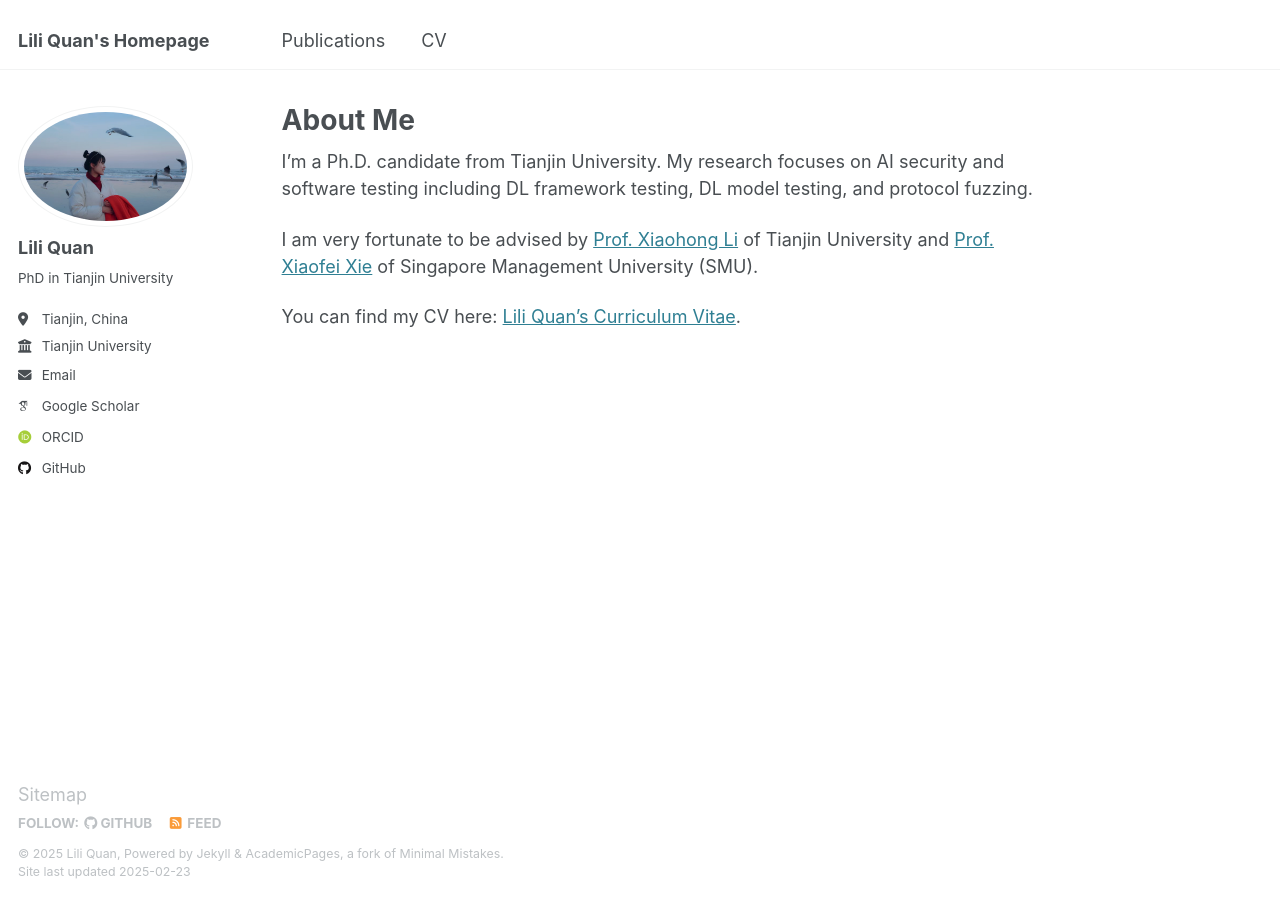
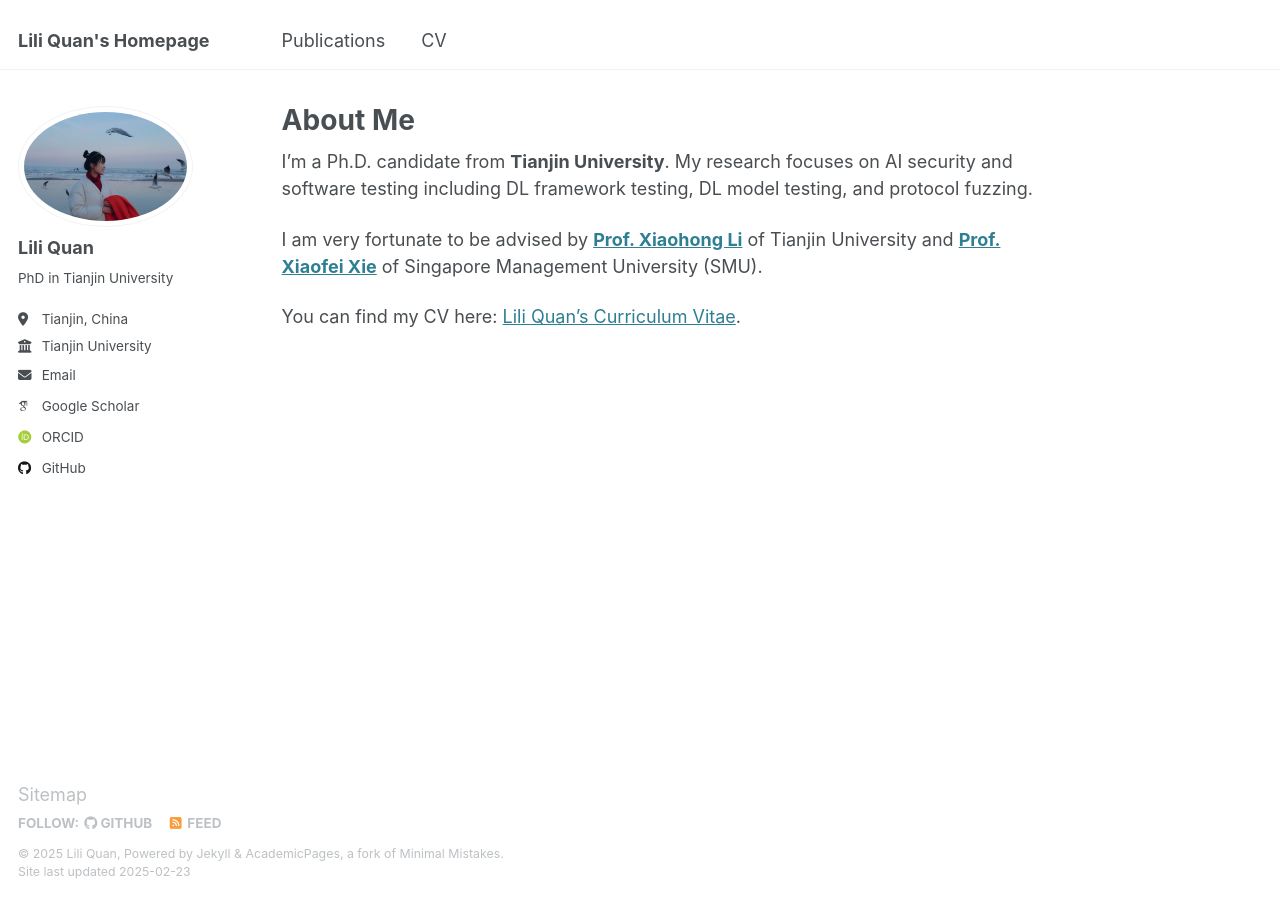
Before and after one commit to liliquan0118/liliquan0118.github.io, a Jekyll site: the page built from _pages/about.md, in a window 1280 px wide. Built offline with Jekyll 4.4.1, drawn with Linux system fonts in a browser that asks for light colours; some web fonts are replaced.

```diff
--- a/_pages/about.md
+++ b/_pages/about.md
@@ -7,8 +7,8 @@ redirect_from:
   - /about.html
 ---
 
-I'm a Ph.D. candidate from Tianjin University. My research focuses on AI security and software testing including DL framework testing, DL model testing, and protocol fuzzing.
+I'm a Ph.D. candidate from **Tianjin University**. My research focuses on AI security and software testing including DL framework testing, DL model testing, and protocol fuzzing.
 
-I am very fortunate to be advised by [Prof. Xiaohong Li](https://cic.tju.edu.cn/faculty/lxh/index.html) of Tianjin University and [Prof. Xiaofei Xie](https://xiaofeixie.bitbucket.io/) of Singapore Management University (SMU).
+I am very fortunate to be advised by [**Prof. Xiaohong Li**](https://cic.tju.edu.cn/faculty/lxh/index.html) of Tianjin University and [**Prof. Xiaofei Xie**](https://xiaofeixie.bitbucket.io/) of Singapore Management University (SMU).
 
 You can find my CV here: [Lili Quan's Curriculum Vitae](../assets/Curriculum_Vitae.pdf).
```
